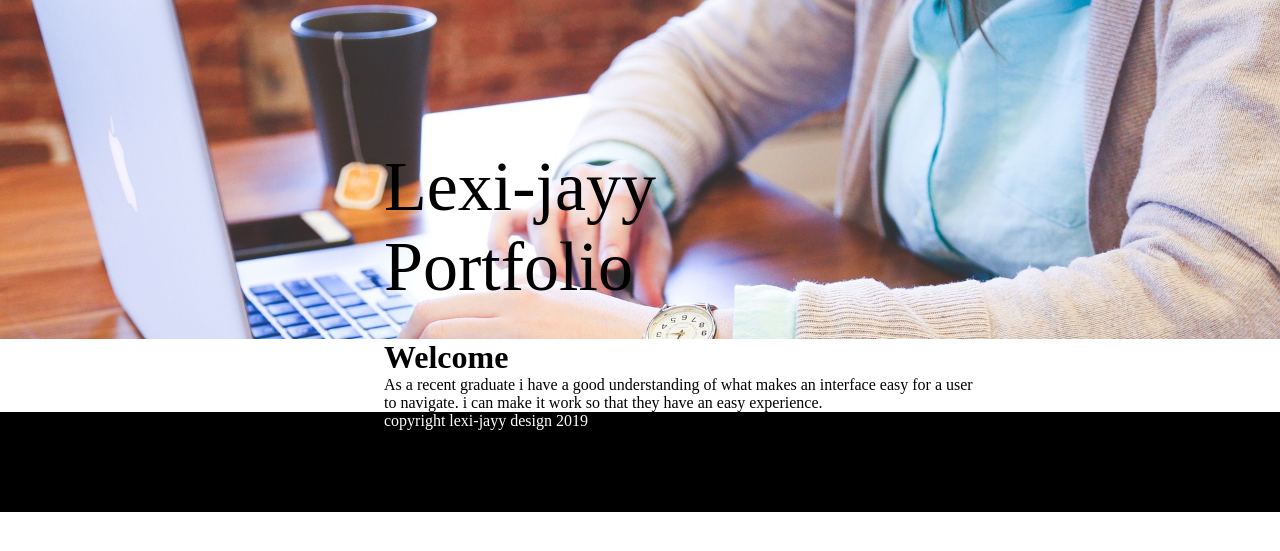
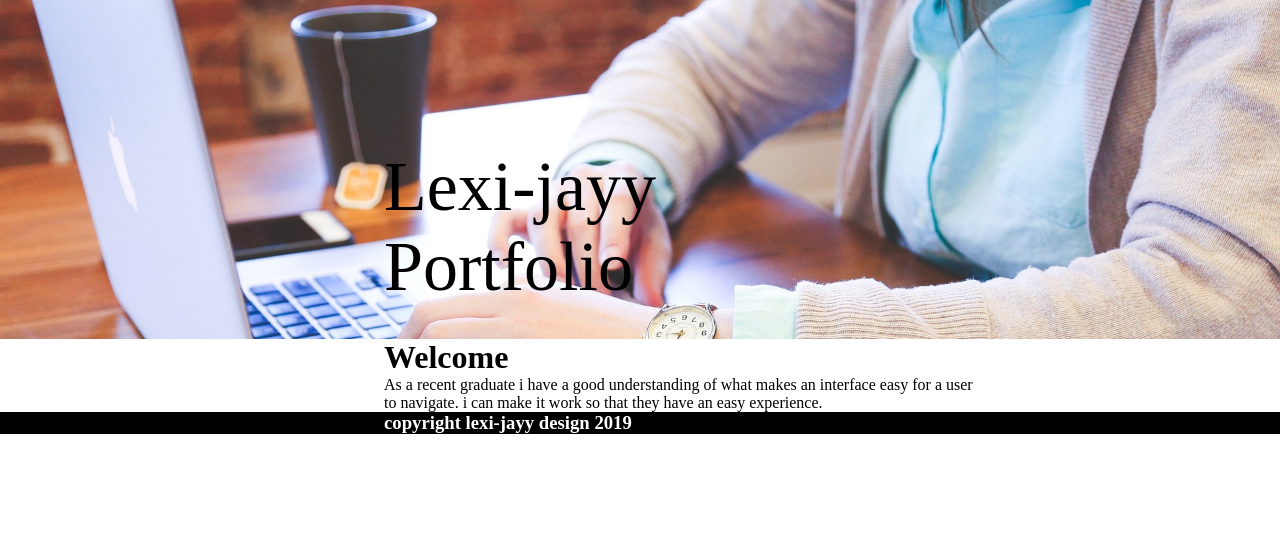
Before and after one commit to lexi-jayy/portfolio, a website: page index.html in a window 1280 px wide. Shown: the part 61-612 px from the top of the page. Drawn offline with nearby package versions, Linux system fonts and the light colour scheme.

Commit message:
addded things

```diff
--- a/index.html
+++ b/index.html
@@ -45,9 +45,12 @@
 
 
 
-
-<footer class="foot">copyright lexi-jayy design 2019</footer>
 </div>
+<footer>
+    <h3 class="foot">copyright lexi-jayy design 2019 </h3>
+        <i class="fab fa-linkedin"></i>
+        <i class="fab fa-behance-square"></i>
+</footer>
     <script src="node_modules/jquery/dist/jquery.min.js"></script>
     <script src="node_modules/bootstrap/dist/js/bootstrap.min.js"></script>
     <script src="js/script.js"></script>
--- a/sass/_home.scss
+++ b/sass/_home.scss
@@ -60,10 +60,21 @@ a {
       width: 600px;
     }
 
+
+
+    footer{
+      background-color: black;
+      color: white;
+    }
+
     .foot{
       padding-left: 30%;
       padding-right: 30%;
-      background-color: black;
-      color: white;
-      height: 100px;
+      margin-right: auto;
+      margin-left: auto;
     }
+
+    .fa{
+      height: 50px;
+      width: 50px;
+    }
```
Also changed, not shown: css/style.css, 1 other file.
